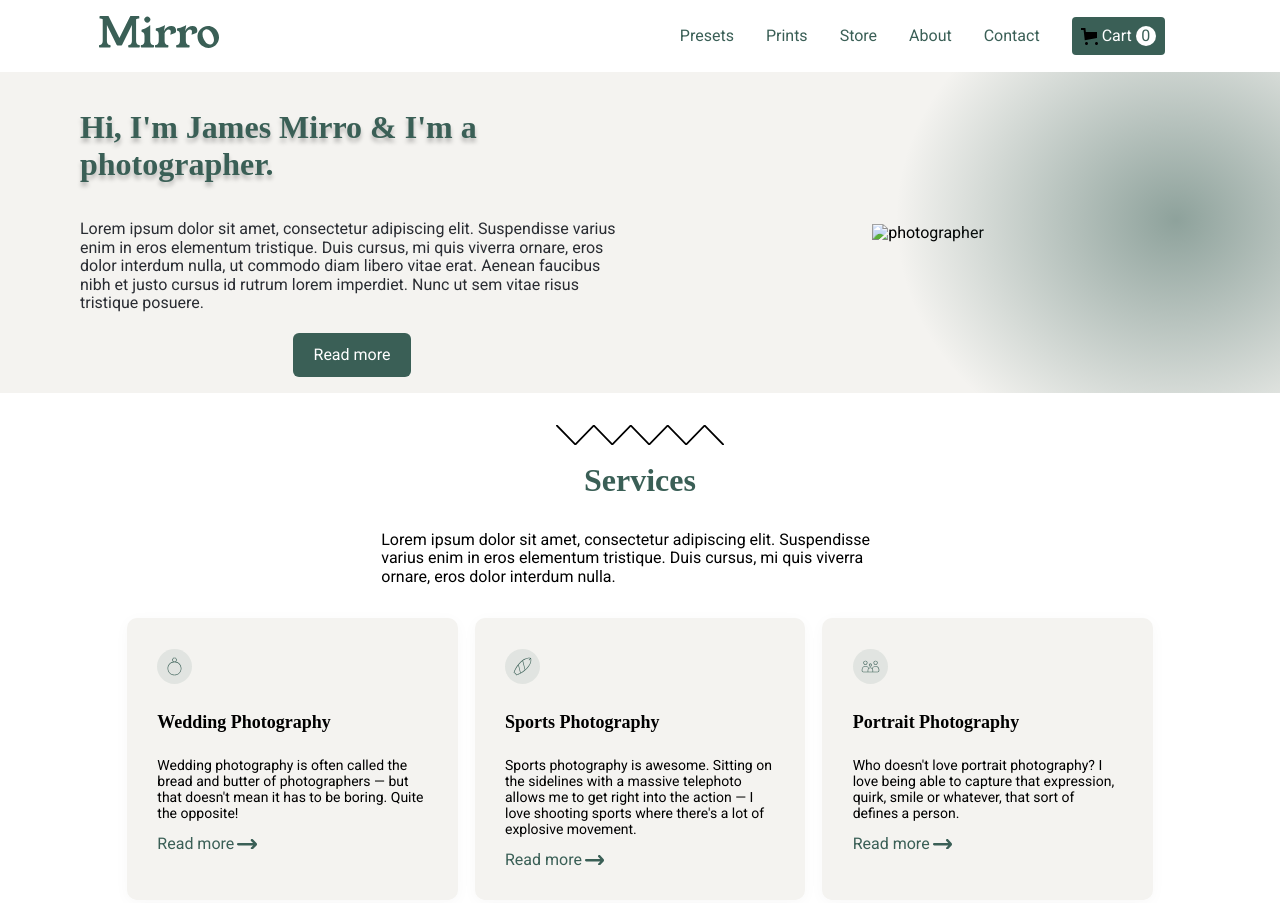
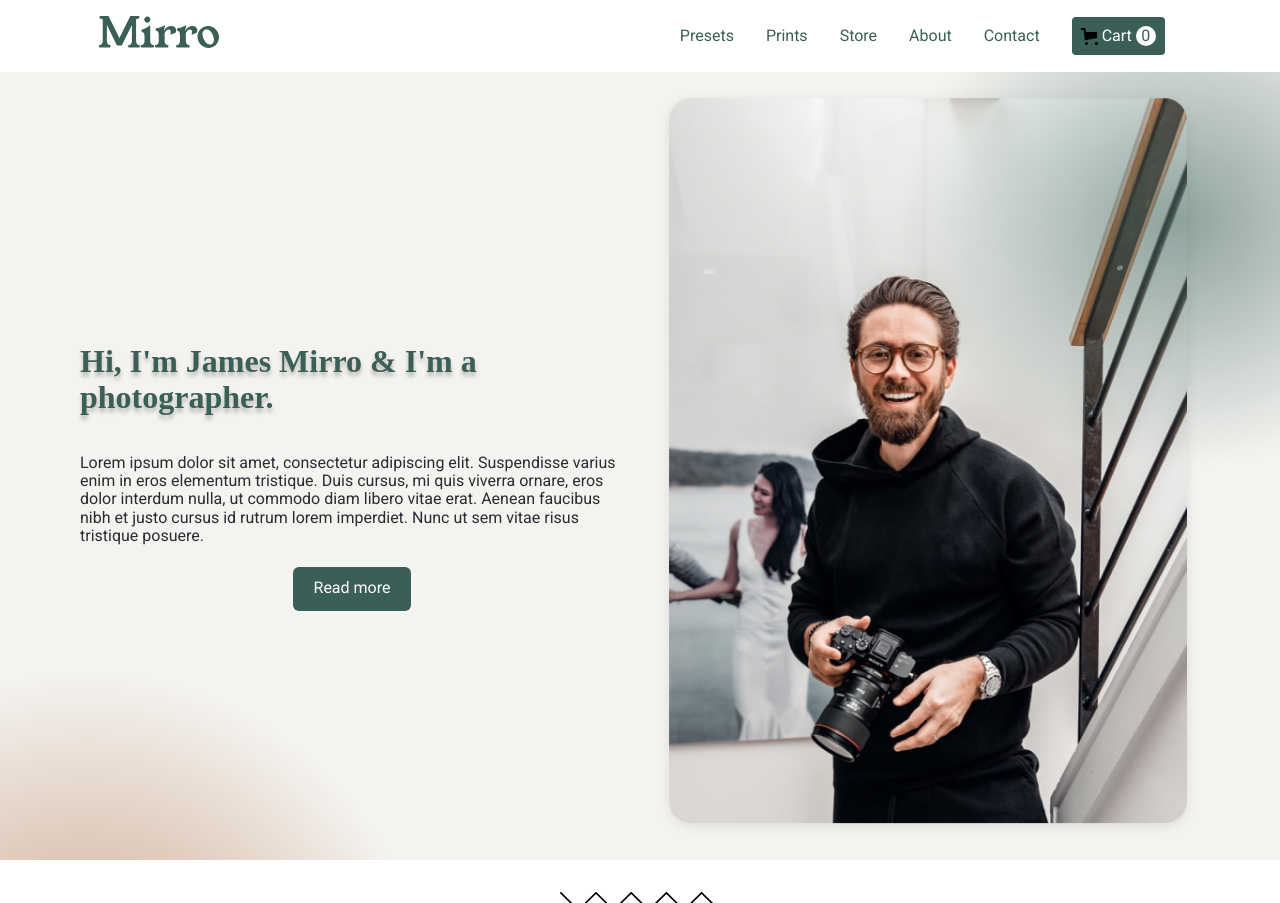
Before and after one commit to hrytsenko92/Mirro, a plain HTML site: page index.html in a window 1280 px wide. Shown: the top 903 px of the page. Drawn offline with nearby package versions, Linux system fonts and the light colour scheme; files that its build step writes are made by us from their sources; the site is published under a folder, as on GitHub Pages, so addresses that start at the root find nothing; files whose address does not match are found by name; a web font is replaced by a local one.

Commit message:
fix image

```diff
--- a/index.html
+++ b/index.html
@@ -6,7 +6,7 @@
     <meta http-equiv="X-UA-Compatible" content="IE=edge">
     <meta name="viewport" content="width=device-width, initial-scale=1.0">
     <title>Mirro</title>
-    <link rel="shortcut icon" href="/img/logo_ico.ico" type="image/x-icon">
+    <link rel="shortcut icon" href="img/logo_ico.ico" type="image/x-icon">
     <link rel="stylesheet" href="style/normalize.css">
     <link rel="stylesheet" href="style/Style.css">
 </head>
@@ -42,7 +42,7 @@
                 <div class="gradient_2"></div>
                 <div class="introWrap">
                     <div class="introRight">
-                        <img class="introRight_img" src="/img/James.png" alt="photographer">
+                        <img class="introRight_img" src="img/James.png" alt="photographer">
                     </div>
                     <div class="introLeft">
                         <h1 class="introLeft__h1">Hi, I'm James Mirro & I'm a photographer.</h1>
```
